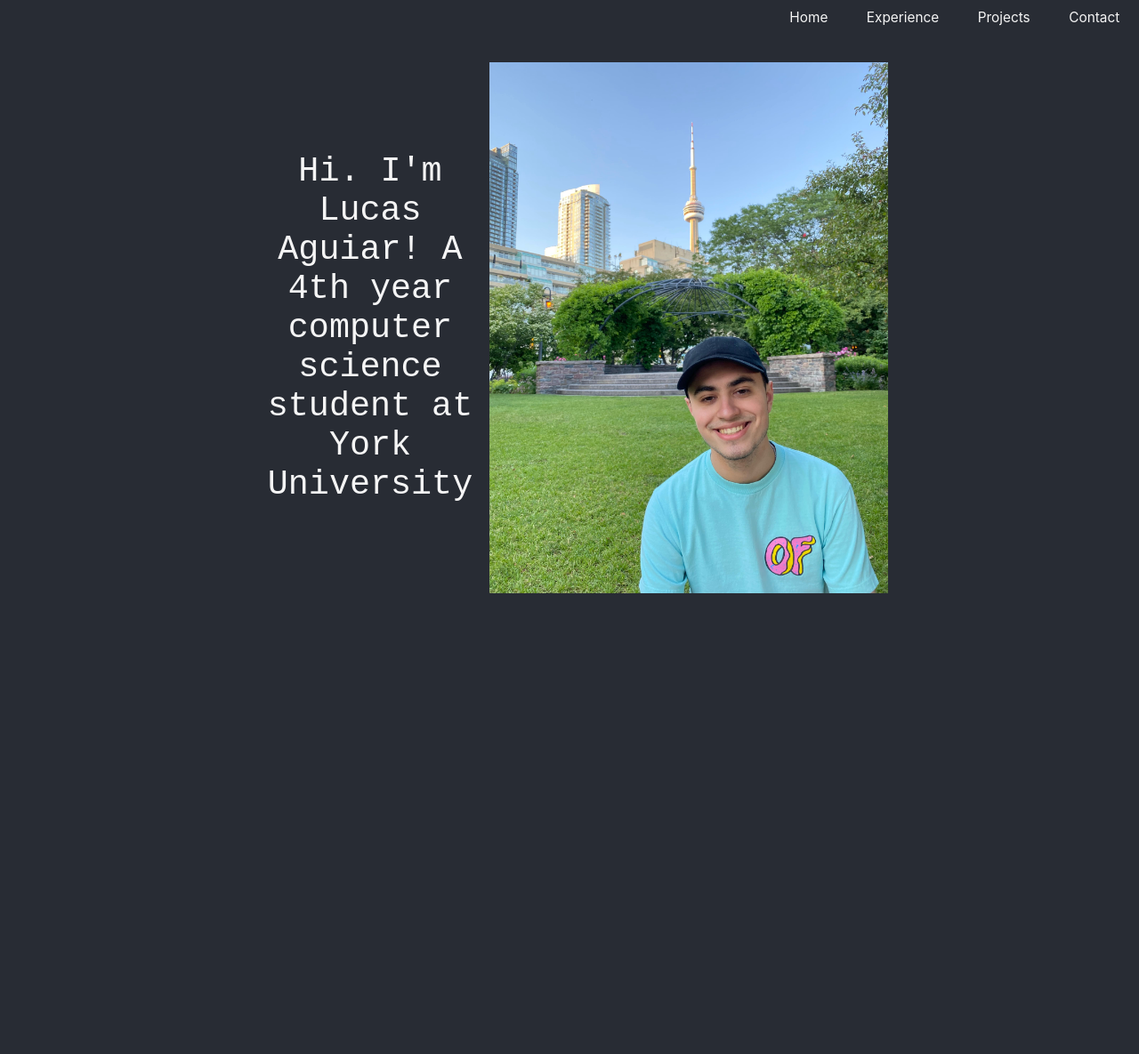
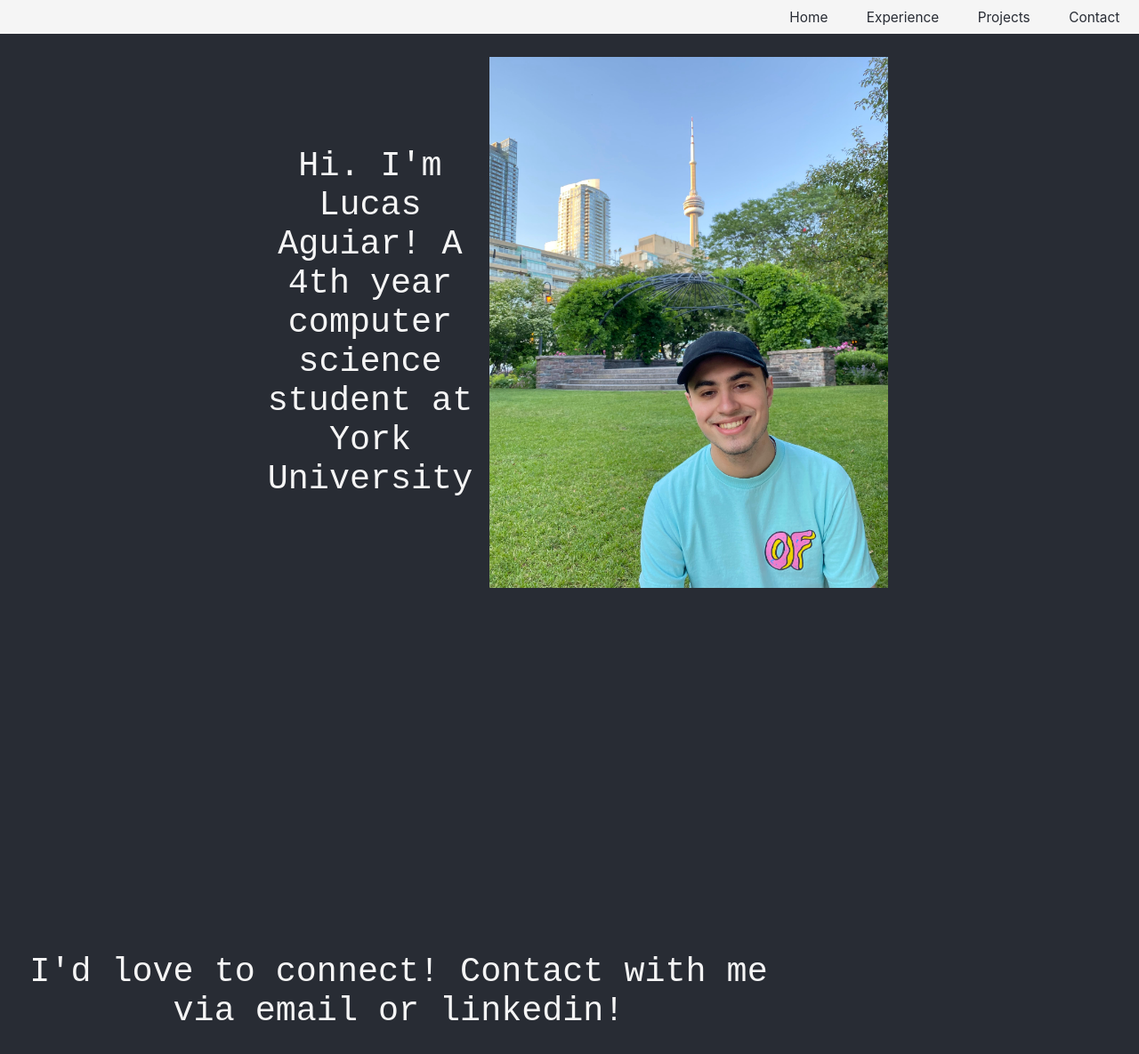
Before and after one commit to lucasabr/portfolio-site, a JavaScript app in the folder portfolio/: page / in a window 1280 px wide. Shown: the whole page at 89% size. Before the commit the page ends 800 px from the top, so only its background shows below. Built offline with nearby package versions, Linux system fonts and the light colour scheme; the HTML template or start-up script is replaced by a standard one.

Commit message:
Initial contact page, made header sticky

```diff
--- a/portfolio/src/App.css
+++ b/portfolio/src/App.css
@@ -5,22 +5,30 @@ body {
 .App {
   text-align: center;
 }
+
 .HomeBox {
   height: 70%;
   width: 70%;
   justify-content: center;
   align-items: center;
+  margin-top: 5%;
   margin-left: 15%;
-  margin-top: 2.5%;
   display: flex;
   flex-direction: row;
-  animation: intro-load 2000ms;
-  animation-delay: 200ms;
+  animation: intro-load 2000ms ease-in;
+  animation-delay: 500ms;
+  padding: 0 0 15% 0;
 }
 
-header {
-  animation: header-load 1500ms;
+.ContactBox {
+  height: 70%;
+  width: 70%;
+  padding: 15% 0 0 0;
+  justify-content: center;
+  align-content: center;
 }
+
+
 
 .IntroBox {
   width: 30%;
@@ -40,6 +48,11 @@ header {
 
 nav {
   color: whitesmoke;
+  background-color: whitesmoke;
+  position: fixed;
+  top: 0;
+  left: 0;
+  width: 100%;
 }
 
 nav ul {
@@ -52,6 +65,7 @@ nav li {
   list-style: none;
   padding: 0.7vw;
   margin: 0 1vw;
+  color: #282c34;
 };
 
 nav a {}
@@ -93,14 +107,6 @@ a {
 }
 
 /* Animations */
-@keyframes header-load {
-  0% {
-    transform: translateY(-100%)
-  }
-  100% {
-    transform: translateY(0)
-  }
-}
 
 @keyframes intro-load {
   0% {
--- a/portfolio/src/App.js
+++ b/portfolio/src/App.js
@@ -1,6 +1,7 @@
 import './App.css';
 import Header from './Components/Header';
 import Home from './Components/Home';
+import Contact from './Components/Contact';
 import homeContent from './Content/home.json';
 
 function App() {
@@ -8,6 +9,7 @@ function App() {
     <div className="App">
         <Header />
         <Home message={homeContent.message} />
+        <Contact />
     </div>
   );
 }
--- /dev/null
+++ b/portfolio/src/Components/Contact.js
@@ -0,0 +1,10 @@
+import '../App.css';
+
+const Contact = (props) => {
+    return (
+        <div className="ContactBox">
+            <h1 className="Intro">I'd love to connect! Contact with me via email or linkedin!</h1>
+        </div>
+    )};
+
+export default Contact;
```
